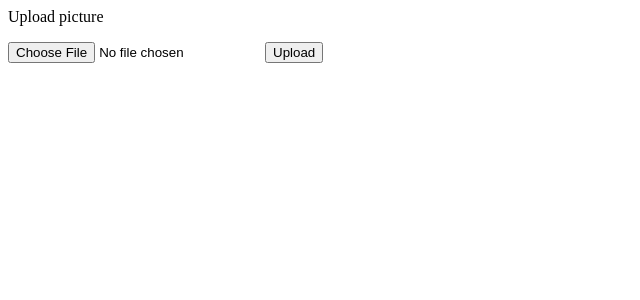
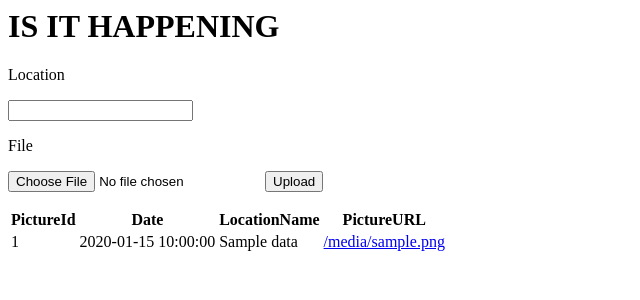
Before and after one commit to ithix06/isithappening, a Python web app: template templates/index.html in a window 1280 px wide. Shown: the top 300 px of the page, without its empty margins (0-640 px from the left). Run offline with Jinja, Linux system fonts and the light colour scheme; the template is opened without the code that fills it: most values are stand-ins (such as "Sample title", 1, 10 or a date in 2020).

Commit message:
saves and displays

```diff
--- a/templates/index.html
+++ b/templates/index.html
@@ -3,10 +3,31 @@
 <title>EB Flask Test</title>
 </head>
 <body>
-<p>Upload picture</p>
+<h1>IS IT HAPPENING</h1>
 <form action="" method=post enctype=multipart/form-data>
+     <p>Location</p>
+     <input type=text name=location>
+	 <p>File</p>
      <input type=file name=file>
 	 <input type=submit value=Upload>
 </form>
+
+<table>
+ <tr>
+   <th>PictureId</th>
+   <th>Date</th>
+   <th>LocationName</th>
+   <th>PictureURL</th>
+ </tr>
+{% for data in locationPictureData %}
+  <tr>
+    <td>{{data.PictureId}}</td>
+	<td>{{data.Date}}</td>
+	<td>{{data.LocationName}}</td>
+    <td><a href="{{data.PictureURL}}">{{data.PictureURL}}</a></td>
+  </tr>
+{% endfor %}
+</table>
+
 </body>
 </html>
```
Also changed, not shown: application.py (+39 -19 lines).
